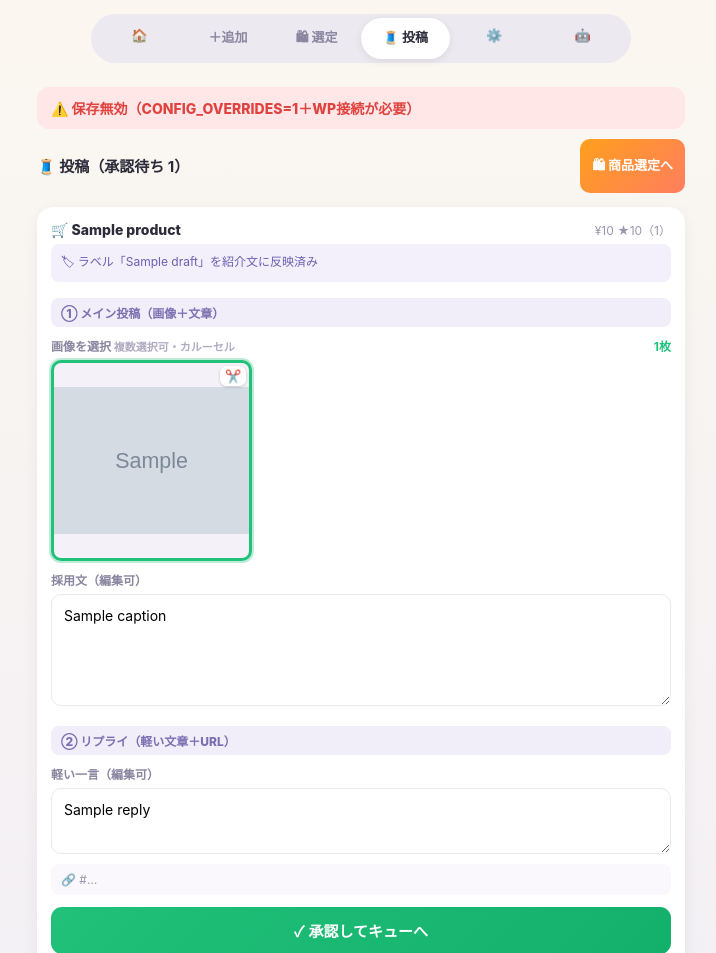
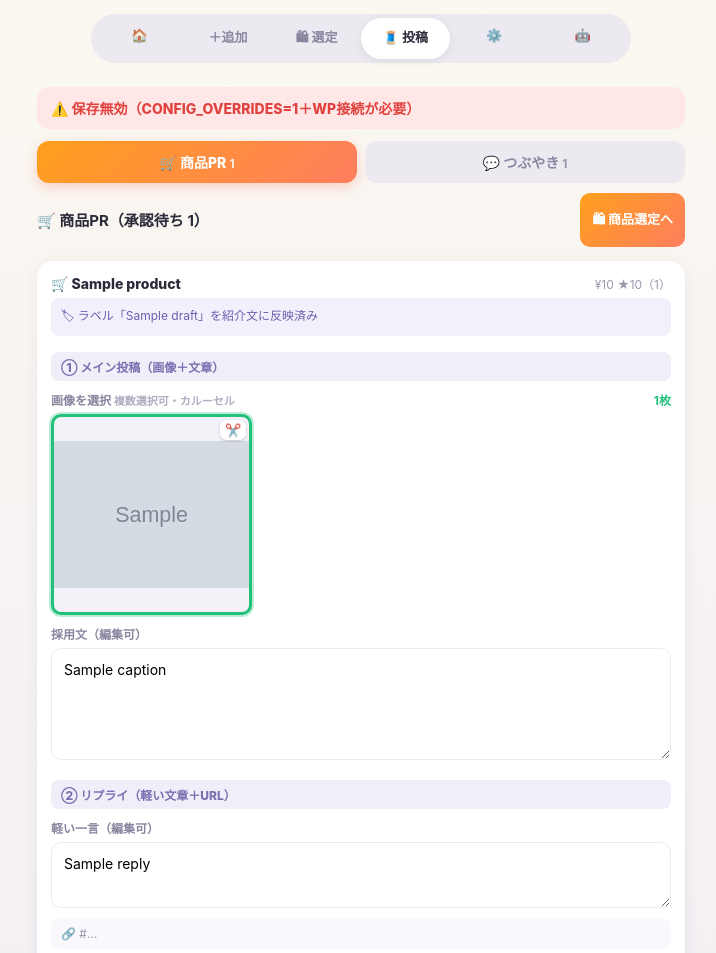
Before and after one commit to kgn7645/afi, a FastAPI app: template web/templates/threads.html in a window 1280 px wide. Shown: the top 953 px of the page, without its empty margins (279-995 px from the left). Run offline with FastAPI, Linux system fonts and the light colour scheme; the template is opened without the code that fills it: most values are stand-ins (such as "Sample title", 1, 10 or a date in 2020); grey boxes marked "Sample" are stand-in pictures; some libraries are stand-ins or nearby versions.

Commit message:
Threads投稿: 商品PRとつぶやきをサブタブに分離
- /threads?view=pr|musing でタブ切替。承認待ち・公開キューを各タブで絞り込み
- つぶやきタブに「＋つぶやき生成」、PRタブに「商品選定へ」導線
- 承認/却下/生成後はそのタブに留まる

Co-Authored-By: Claude Opus 4.8 (1M context) <noreply@anthropic.com>

```diff
--- a/app.py
+++ b/app.py
@@ -720,21 +720,25 @@ def ai_settings_reset(request: Request):
 
 
 @app.get("/threads", response_class=HTMLResponse)
-def threads_review(request: Request, saved: str = ""):
-    """Threads投稿の承認UI（ドラフトの画像候補から選択して承認）。"""
+def threads_review(request: Request, saved: str = "", view: str = "pr"):
+    """Threads投稿の承認UI。view=pr=商品PR / musing=つぶやき でタブ分け。"""
     if not review.enabled():
         return RedirectResponse("/review", status_code=303)
     if not _authed(request):
         return RedirectResponse("/review/login", status_code=303)
     ds = threads_pipeline.drafts()
+    pr_d = [d for d in ds if d.get("type") != "musing"]
+    mu_d = [d for d in ds if d.get("type") == "musing"]
+    view = "musing" if view == "musing" else "pr"
     q = [x for x in threads_pipeline.queue() if x.get("status") == "pending"]
     q.sort(key=lambda x: x.get("scheduled_at", 0))
     import datetime as _dt
     for x in q:
         x["when"] = _dt.datetime.fromtimestamp(x.get("scheduled_at", 0)).strftime("%m/%d %H:%M")
     return templates.TemplateResponse("threads.html", {
-        "request": request, "drafts": ds, "queued": q, "saved": saved,
-        "can_save": overrides.enabled()})
+        "request": request, "drafts": (mu_d if view == "musing" else pr_d),
+        "queued": q, "saved": saved, "can_save": overrides.enabled(),
+        "view": view, "pr_count": len(pr_d), "mu_count": len(mu_d)})
 
 
 def _threads_accounts() -> list:
@@ -760,7 +764,7 @@ def threads_generate(request: Request, kind: str = Form("musing")):
             made += threads_pipeline.generate_musings(acc, int(acc.get("musing_per_run", 3)))
         except Exception:  # noqa: BLE001
             pass
-    return RedirectResponse(f"/threads?saved=genmu{made}", status_code=303)
+    return RedirectResponse(f"/threads?view=musing&saved=genmu{made}", status_code=303)
 
 
 @app.post("/threads/collect")
@@ -892,18 +896,21 @@ def threads_approve(request: Request, draft_id: str = Form(...),
         return RedirectResponse("/review/login", status_code=303)
     d = next((x for x in threads_pipeline.drafts() if x["id"] == draft_id), None)
     is_musing = bool(d and d.get("type") == "musing")
+    v = "musing" if is_musing else "pr"
     if not is_musing and not image_url:
-        return RedirectResponse("/threads?saved=noimg", status_code=303)
+        return RedirectResponse(f"/threads?view={v}&saved=noimg", status_code=303)
     ok = threads_pipeline.approve(draft_id, image_url, caption, reply_text)
-    return RedirectResponse("/threads?saved=" + ("ok" if ok else "fail"), status_code=303)
+    return RedirectResponse(f"/threads?view={v}&saved=" + ("ok" if ok else "fail"), status_code=303)
 
 
 @app.post("/threads/reject")
 def threads_reject(request: Request, draft_id: str = Form(...)):
     if not _authed(request):
         return RedirectResponse("/review/login", status_code=303)
+    d = next((x for x in threads_pipeline.drafts() if x["id"] == draft_id), None)
+    v = "musing" if (d and d.get("type") == "musing") else "pr"
     threads_pipeline.reject(draft_id)
-    return RedirectResponse("/threads?saved=rej", status_code=303)
+    return RedirectResponse(f"/threads?view={v}&saved=rej", status_code=303)
 
 
 def _threads_ai_ctx(request, *, model="", pr="", musing="", saved="", test=None):
--- a/web/templates/threads.html
+++ b/web/templates/threads.html
@@ -20,6 +20,11 @@
   .flash.warn{ background:#ffe7e7; color:#e0433f; }
   .bar{ display:flex; gap:8px; align-items:center; margin:10px 0; }
   .bar h2{ font-size:15px; margin:0; flex:1; }
+  .subseg{ display:flex; gap:8px; margin:12px 0 4px; }
+  .subseg a{ flex:1; text-align:center; padding:11px 0; border-radius:12px; font-size:14px; font-weight:800;
+             text-decoration:none; color:#8a86a0; background:#ece9f1; }
+  .subseg a.on{ color:#fff; background:linear-gradient(135deg,var(--orange),#ff7e5f); box-shadow:0 4px 12px rgba(255,126,95,.3); }
+  .subseg a b{ font-size:12px; opacity:.85; }
   .genbtn{ border:none; border-radius:10px; padding:10px 12px; font-size:13px; font-weight:800; color:#fff;
            background:linear-gradient(135deg,var(--orange),#ff7e5f); }
   .genbtn.musing{ background:linear-gradient(135deg,#7a6fb0,#9b8fd0); }
@@ -87,17 +92,32 @@
   {% if saved=='man' %}<div class="flash">✓ URLから商品を追加しました（下に表示）</div>{% endif %}
   {% if saved=='manfail' %}<div class="flash warn">追加に失敗（楽天の商品URLか確認／重複の可能性）</div>{% endif %}
   {% if saved=='rej' %}<div class="flash">却下しました</div>{% endif %}
-  {% if saved.startswith('gen') %}<div class="flash">✓ ドラフトを {{ saved[3:] }} 件生成しました</div>{% endif %}
+  {% if saved.startswith('genmu') %}<div class="flash">✓ つぶやきを {{ saved[5:] }} 件生成しました</div>
+  {% elif saved.startswith('gen') %}<div class="flash">✓ ドラフトを {{ saved[3:] }} 件生成しました</div>{% endif %}
   {% if saved=='fail' %}<div class="flash warn">処理に失敗しました</div>{% endif %}
   {% if not can_save %}<div class="flash warn">⚠️ 保存無効（CONFIG_OVERRIDES=1＋WP接続が必要）</div>{% endif %}
 
+  <div class="subseg">
+    <a href="/threads?view=pr" class="{{ 'on' if view!='musing' }}">🛒 商品PR <b>{{ pr_count }}</b></a>
+    <a href="/threads?view=musing" class="{{ 'on' if view=='musing' }}">💬 つぶやき <b>{{ mu_count }}</b></a>
+  </div>
   <div class="bar">
-    <h2>🧵 投稿（承認待ち {{ drafts|length }}）</h2>
+    <h2>{{ '💬 つぶやき' if view=='musing' else '🛒 商品PR' }}（承認待ち {{ drafts|length }}）</h2>
+    {% if view=='musing' %}
+    <form method="post" action="/threads/generate" style="margin:0;">
+      <button class="genbtn" type="submit" style="line-height:2.4;">＋つぶやき生成</button>
+    </form>
+    {% else %}
     <a href="/threads/select" class="genbtn" style="text-decoration:none;line-height:2.6;">🛍 商品選定へ</a>
+    {% endif %}
   </div>
 
   {% if not drafts %}
-    <div class="card empty">承認待ちのドラフトはありません。「＋ドラフト生成」で商品を取り込みます。</div>
+    {% if view=='musing' %}
+    <div class="card empty">承認待ちのつぶやきはありません。「＋つぶやき生成」で作成します。</div>
+    {% else %}
+    <div class="card empty">承認待ちの商品PRはありません。「🛍 商品選定」で記事化すると、ここに並びます。</div>
+    {% endif %}
   {% endif %}
 
   {% for d in drafts %}
@@ -163,13 +183,15 @@
   {% endif %}
   {% endfor %}
 
-  <div class="bar" style="margin-top:22px;"><h2>📅 公開キュー（{{ queued|length }}）</h2></div>
+  {% set qv = queued|selectattr('type','equalto','musing')|list if view=='musing' else queued|rejectattr('type','equalto','musing')|list %}
+  <div class="bar" style="margin-top:22px;"><h2>📅 公開キュー（{{ qv|length }}）</h2></div>
   <div class="card">
-    {% if not queued %}<div class="empty">公開予定はありません。</div>{% endif %}
-    {% for q in queued %}
+    {% if not qv %}<div class="empty">公開予定はありません。</div>{% endif %}
+    {% for q in qv %}
     <div class="qrow">
-      <img src="{{ q.image }}" loading="lazy" alt="">
-      <div style="flex:1;">{{ q.product }}<br><span class="meta">{{ q.caption[:36] }}…</span></div>
+      {% if view=='musing' %}<div style="flex:1;">💬 <span class="meta">{{ q.caption[:46] }}…</span></div>
+      {% else %}<img src="{{ q.image }}" loading="lazy" alt="">
+      <div style="flex:1;">{{ q.product }}<br><span class="meta">{{ q.caption[:36] }}…</span></div>{% endif %}
       <span class="qwhen">{{ q.when }}</span>
     </div>
     {% endfor %}
```
